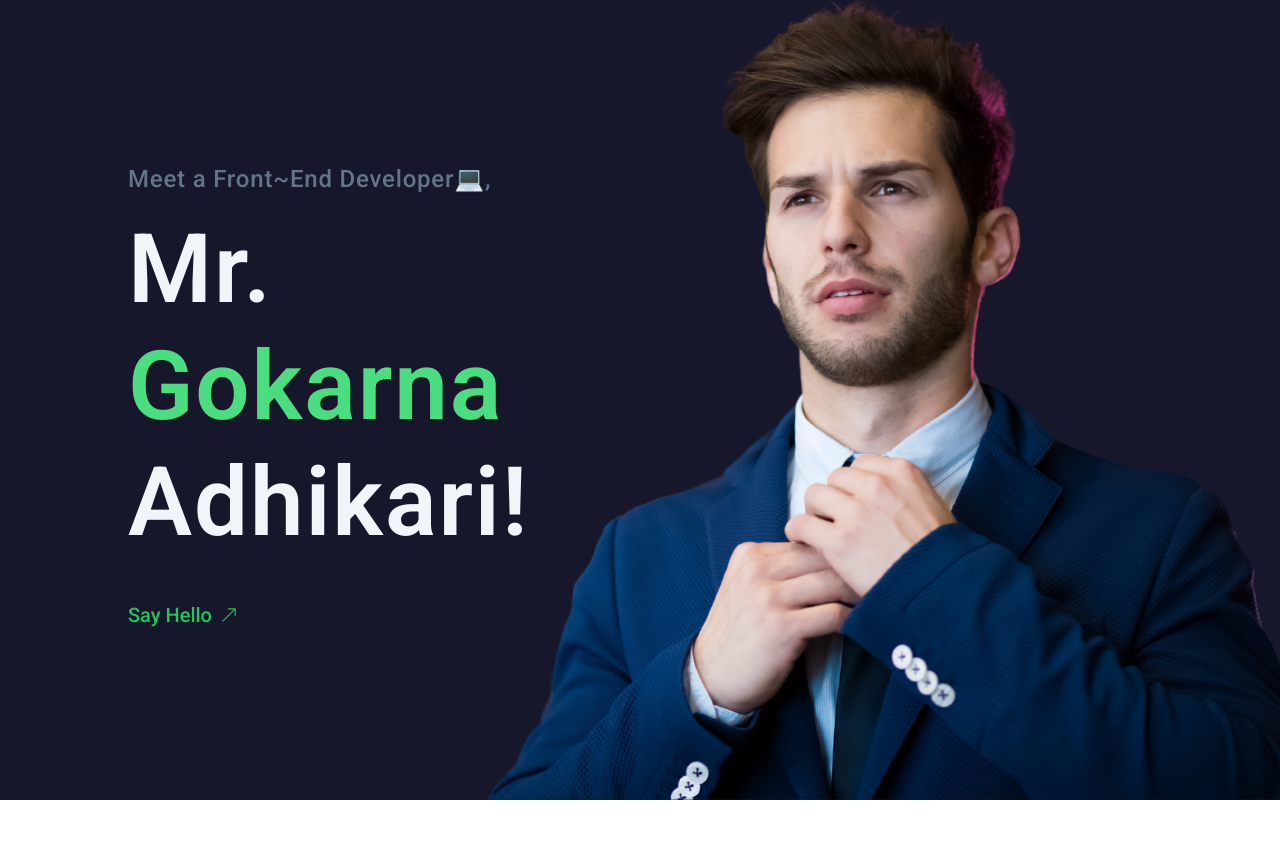
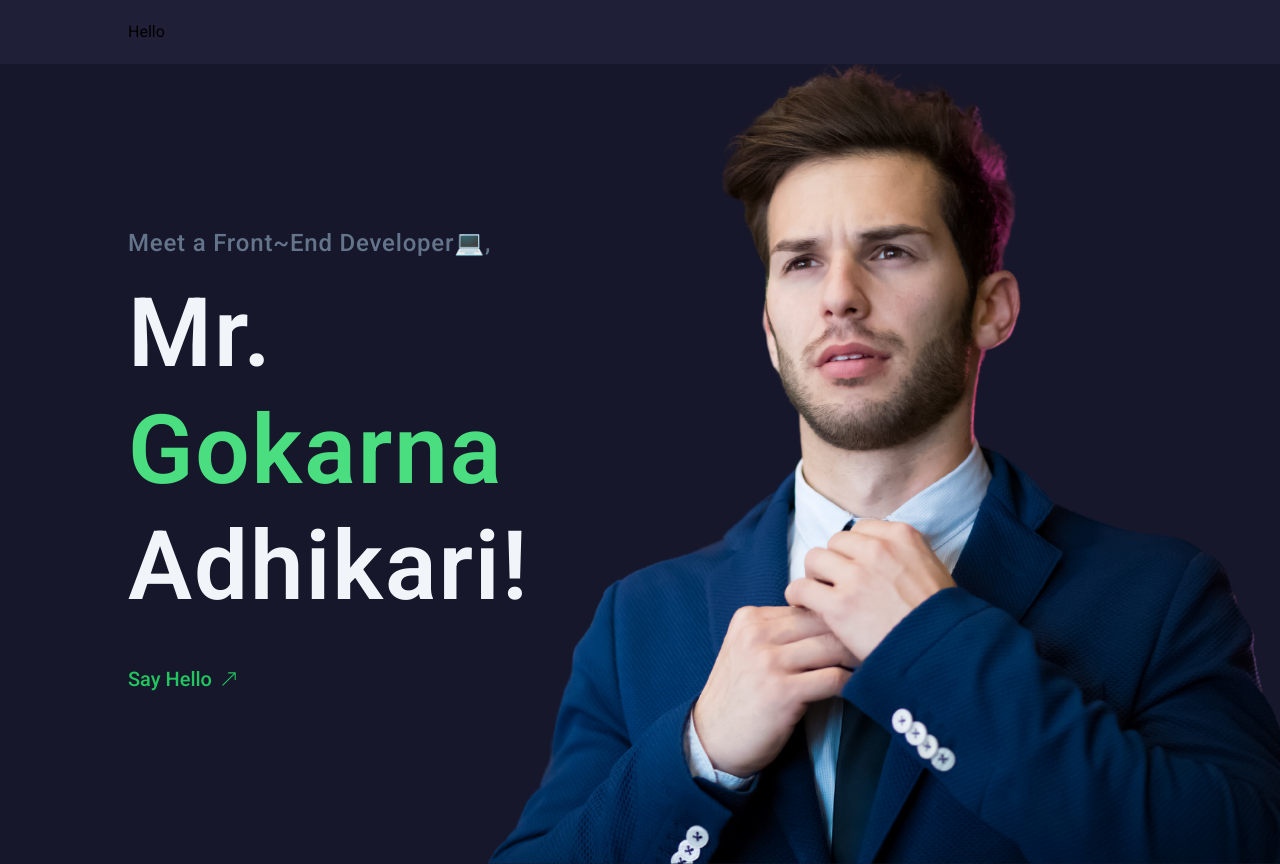
Before and after one commit to gokarna123-goku/m_portfolio, a React (Vite) app: page / in a window 1280 px wide. Before the commit the page ends 800 px from the top, so only its background shows below. Built offline with nearby package versions, Linux system fonts and the light colour scheme.

Commit message:
working on the header section

```diff
--- a/src/App.jsx
+++ b/src/App.jsx
@@ -1,12 +1,14 @@
 import React from "react";
 import { BrowserRouter as Router } from "react-router-dom";
 import Home from "./components/Home/Home";
+import Header from "./components/Header/Header";
 
 function App() {
   return (
     <>
       <Router>
         <div className="main_section w-full min-h-screen">
+          <Header />
           <Home />
         </div>
       </Router>
--- a/src/components/Header/Header.jsx
+++ b/src/components/Header/Header.jsx
@@ -2,8 +2,8 @@ import React from 'react'
 
 const Header = () => {
   return (
-    <nav className="w-full">
-
+    <nav className="w-full bg-[#1f1f38] py-5 px-32">
+        Hello
     </nav>
   )
 }
```
